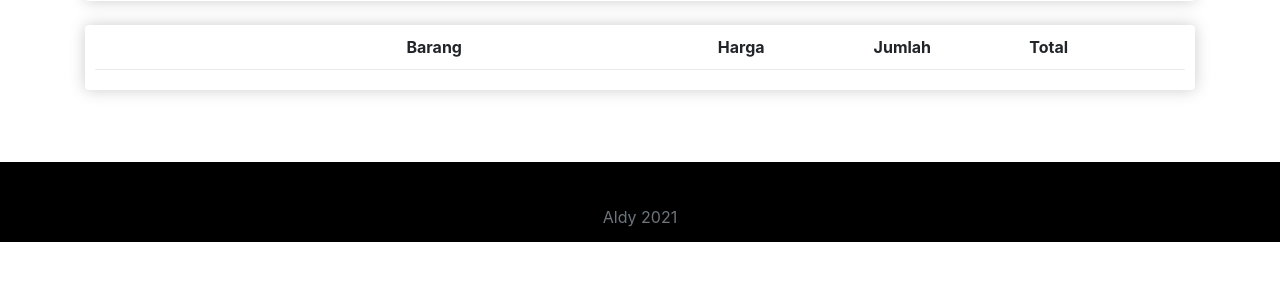
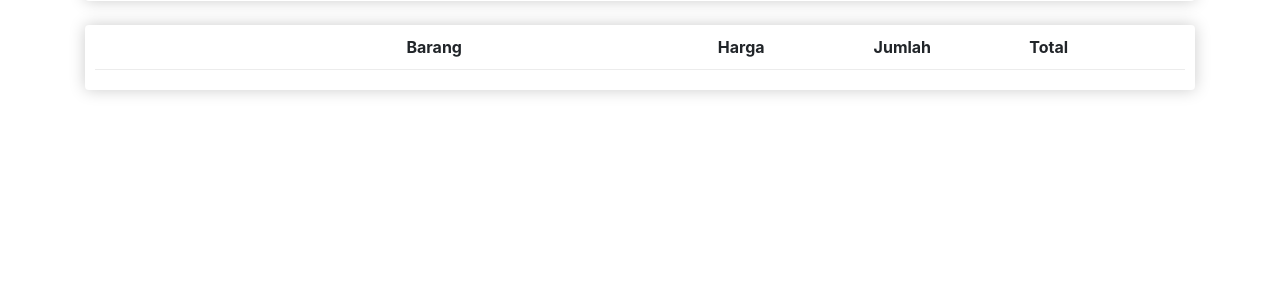
Before and after one commit to aldyhidayat/astaraya6, a Django app: template shop/templates/shop/cart.html in a window 1280 px wide. Shown: the part 258-539 px from the top of the page. Run offline with Django 3.2, Linux system fonts and the light colour scheme; the template is opened without the code that fills it, so the values that code supplies are empty; some libraries are stand-ins or nearby versions.

Commit message:
Update main.html

```diff
--- a/shop/templates/shop/main.html
+++ b/shop/templates/shop/main.html
@@ -89,11 +89,7 @@
   {% endblock content %}
 </div>
 <br><br><br>
-  <footer class="footer">
-    <div class="container">
-      <center><span class="text-muted">Aldy 2021</span></center>
-    </div>
-  </footer>
+
 <script type="text/javascript" src="{% static "js/jquery-3.5.1.min.js" %}"></script>
 <script type="text/javascript"src="{% static "js/bootstrap.min.js" %}"></script>
 <script type="text/javascript" src="{% static "js/cart.js" %}"></script>
```
